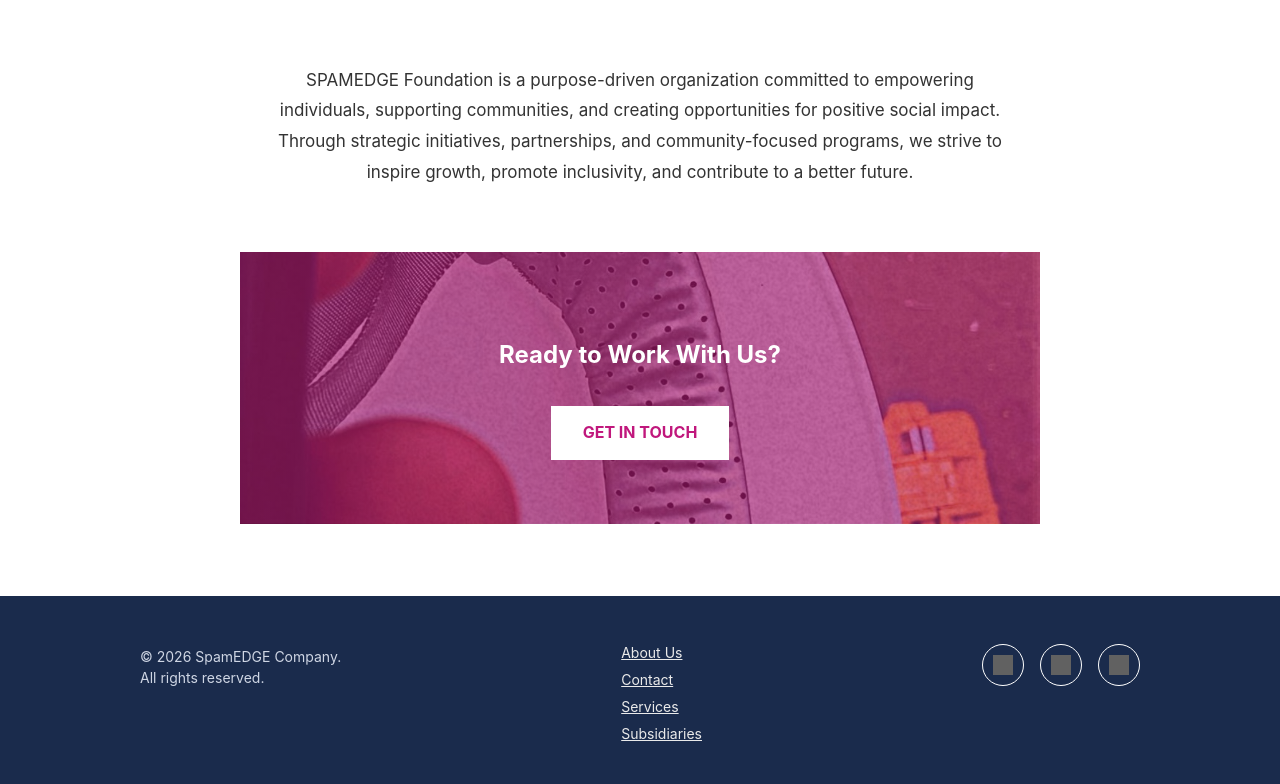
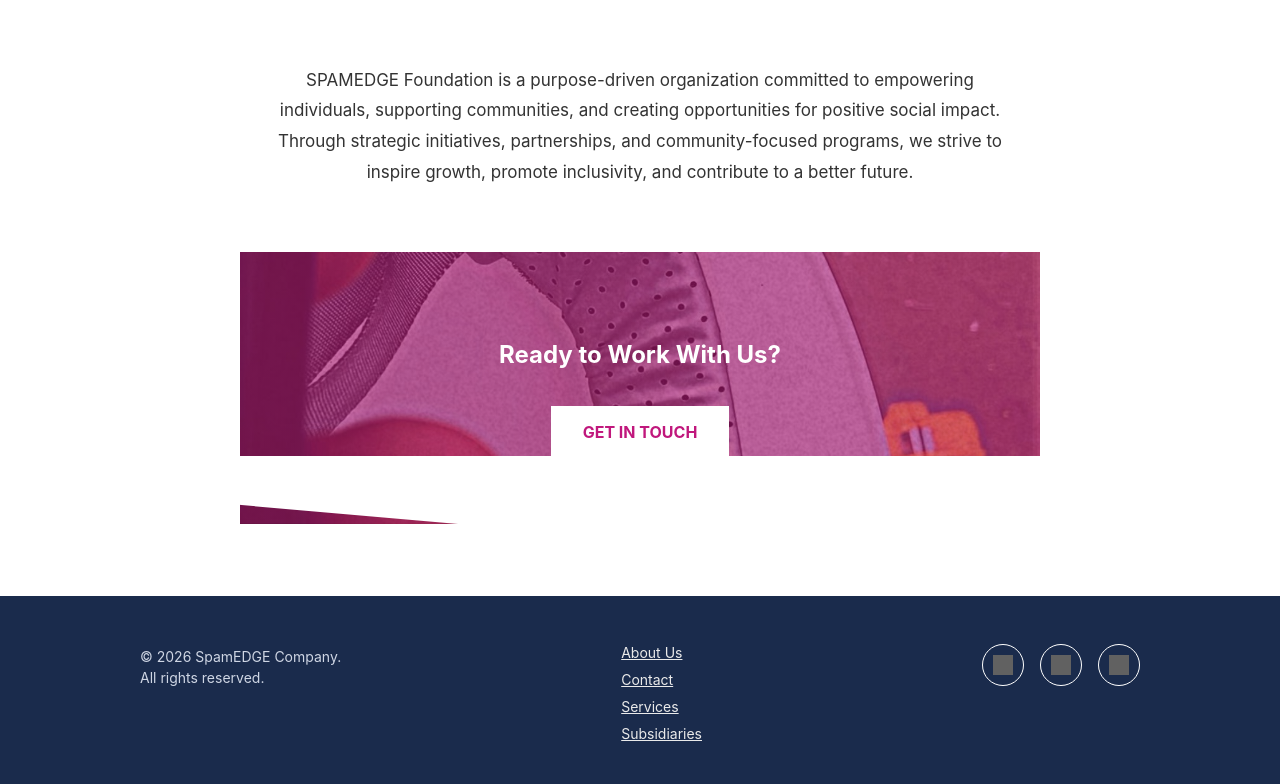
Before and after one commit to spamEDGEcompany/spamEDGEcompany.github.io, a Jekyll site: the page built from index.md, in a window 1280 px wide. Shown: the part 2779-3563 px from the top of the page. Built offline with Jekyll 4.4.1, drawn with Linux system fonts in a browser that asks for light colours; grey boxes are pictures that could not be loaded.

Commit message:
Update default.html

```diff
--- a/_layouts/default.html
+++ b/_layouts/default.html
@@ -43,7 +43,7 @@
 .cta-btn { display: inline-block; background: #2e7d32; color: #fff; text-decoration: none; font-weight: 700; letter-spacing: 0.05em; padding: 20px 50px; text-transform: uppercase; }
 .news-hero::after { content: ""; position: absolute; bottom: 0; left: 0; width: 100%; height: 120px; background: #1c3a68; clip-path: polygon(0 40%, 100% 0%, 100% 100%, 0% 100%); z-index: 0; }
 .site-footer { position: relative; background: #1a2b4c; color: #fff; padding: 48px 24px 32px; margin-top: 40px; }
-.site-footer::before { content: ""; position: absolute; top: -60px; left: 0; width: 100%; height: 60px; background: #fff; clip-path: polygon(0 0, 100% 0, 100% 100%, 0 40%); }
+.site-footer::before { content: ""; position: absolute; top: -140px; left: 0; width: 100%; height: 140px; background: #fff; clip-path: polygon(0 0, 100% 0, 100% 100%, 0 20%); }
 .footer-inner { display: flex; flex-wrap: wrap; justify-content: space-between; gap: 32px; max-width: 1000px; margin: 0 auto; }
 .footer-col a { display: block; color: #eaeaea; text-decoration: underline; margin-bottom: 10px; font-size: 14px; }
 .footer-col p { font-size: 14px; color: #cfd6e4; margin: 4px 0; }
```
